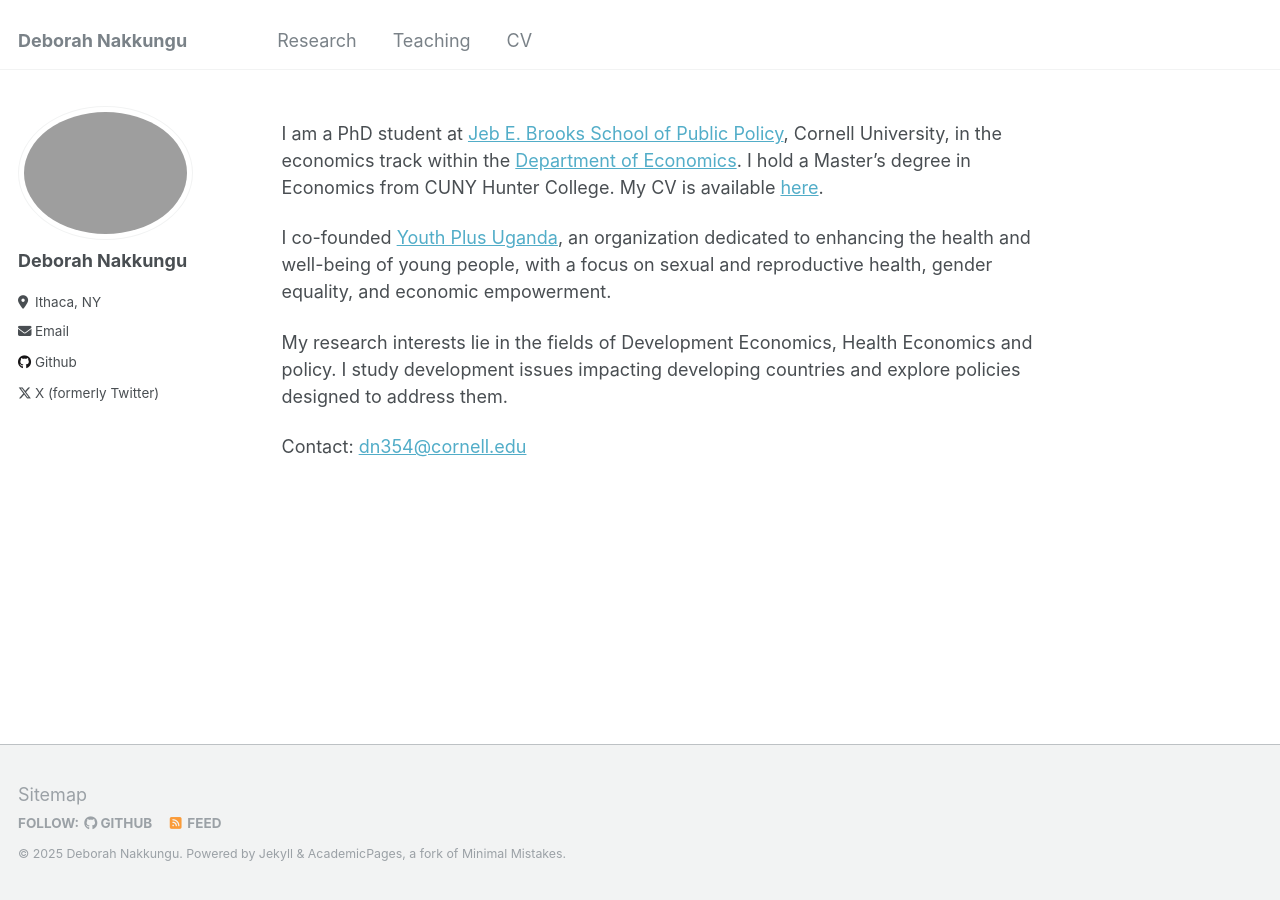
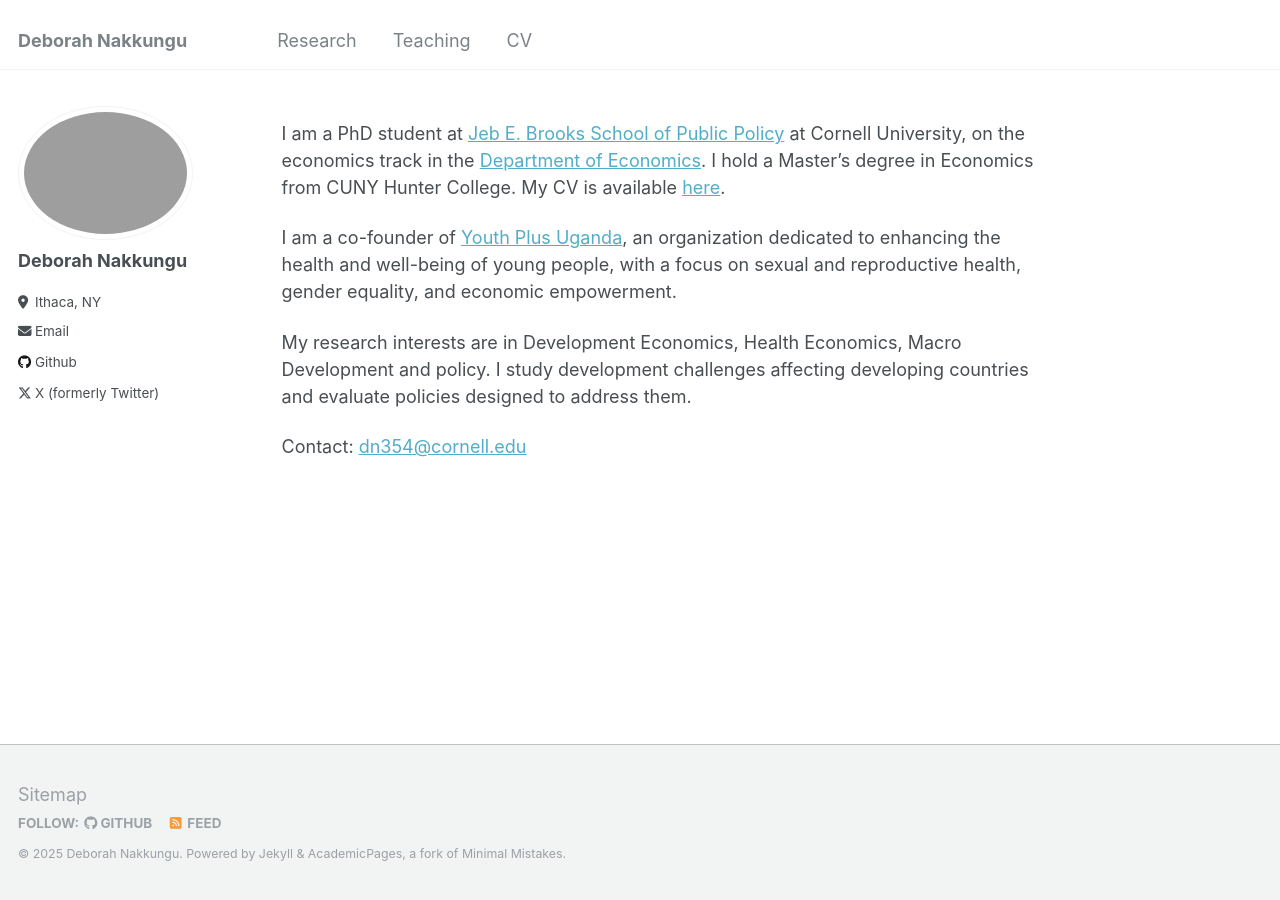
Before and after one commit to deborahnakkungu/deborahnakkungu.github.io, a Jekyll site: the page built from _pages/about.md, in a window 1280 px wide. Built offline with Jekyll 4.4.1, drawn with Linux system fonts in a browser that asks for light colours.

Commit message:
Update about.md

```diff
--- a/_pages/about.md
+++ b/_pages/about.md
@@ -8,10 +8,10 @@ redirect_from:
 ---
 
 
-I am a PhD student at [Jeb E. Brooks School of Public Policy](https://publicpolicy.cornell.edu/), Cornell University, in the economics track within the [Department of Economics](https://economics.cornell.edu/). I hold a Master’s degree in Economics from CUNY Hunter College.  My CV is available [here](https://deborahnakkungu.github.io/files/Deborah_CV.pdf).
+I am a PhD student at [Jeb E. Brooks School of Public Policy](https://publicpolicy.cornell.edu/) at Cornell University, on the economics track in the [Department of Economics](https://economics.cornell.edu/). I hold a Master’s degree in Economics from CUNY Hunter College.  My CV is available [here](https://deborahnakkungu.github.io/files/Deborah_CV.pdf).
 
-I co-founded [Youth Plus Uganda](https://youthplus.netlify.app/), an organization dedicated to enhancing the health and well-being of young people, with a focus on sexual and reproductive health, gender equality, and economic empowerment.
+I am a co-founder of [Youth Plus Uganda](https://youthplus.netlify.app/), an organization dedicated to enhancing the health and well-being of young people, with a focus on sexual and reproductive health, gender equality, and economic empowerment.
 
-My research interests lie in the fields of Development Economics, Health Economics and policy. I study development issues impacting developing countries and explore policies designed to address them.
+My research interests are in Development Economics, Health Economics, Macro Development and policy. I study development challenges affecting developing countries and evaluate policies designed to address them.
 
  Contact: <a href="mailto:dn354@cornell.edu" >dn354@cornell.edu</a>
```
